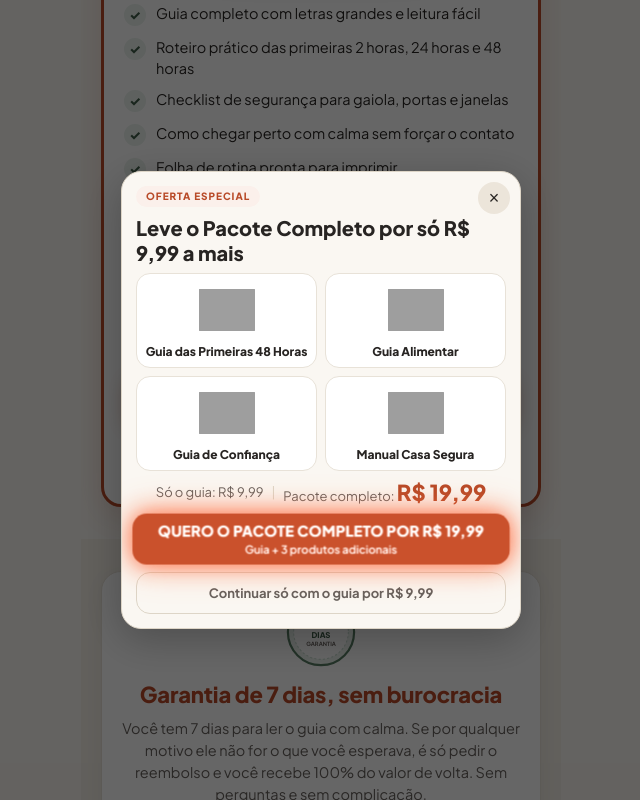
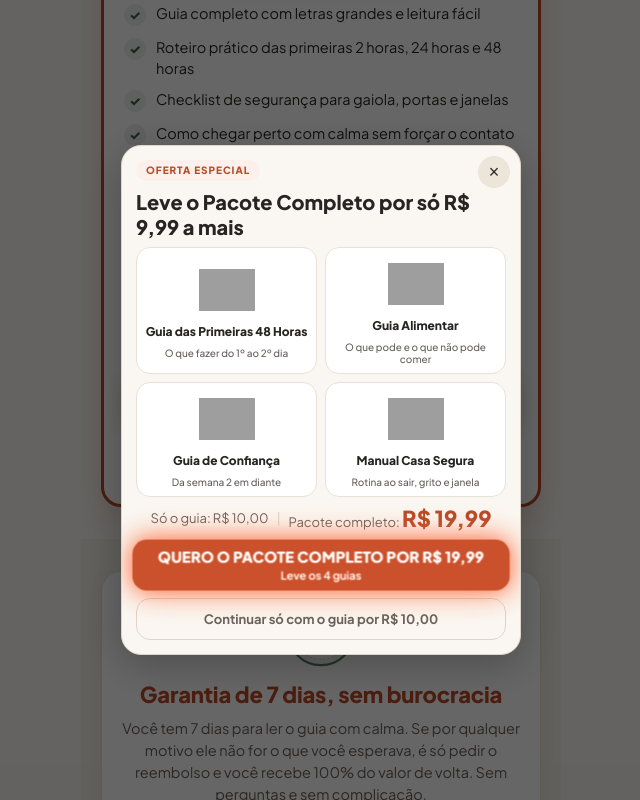
Before and after one commit to Eltonsilva02/calopsita, a plain HTML site: page index.html in a window 1280 px wide. Both pictures are taken after a click on the button "QUERO ACESSAR AGORA". Shown: the part 5696-6496 px from the top of the page, without its empty margins (319-959 px from the left). Drawn offline with Linux system fonts and the light colour scheme; grey boxes are pictures that could not be loaded.

Commit message:
fix(popup): update guide descriptions and price labels

```diff
--- a/index.html
+++ b/index.html
@@ -1168,6 +1168,14 @@
       max-height: 30px;
     }
 
+    .modal-item-sub {
+      font-size: 10px;
+      font-weight: 500;
+      color: var(--text-muted);
+      line-height: 1.2;
+      margin-top: 2px;
+    }
+
     /* LINHA DE PREÇO CENTRALIZADA */
     .modal-price-row {
       display: flex;
@@ -1352,6 +1360,10 @@
       }
       .modal-item-label {
         font-size: 11px;
+      }
+      .modal-item-sub {
+        font-size: 9px;
+        line-height: 1.15;
       }
       .modal-price-row {
         font-size: 12px;
@@ -2187,6 +2199,7 @@
             >
           </div>
           <div class="modal-item-label">Guia das Primeiras 48 Horas</div>
+          <div class="modal-item-sub">O que fazer do 1º ao 2º dia</div>
         </div>
         <div class="modal-grid-item">
           <div class="modal-item-mockup">
@@ -2201,6 +2214,7 @@
             >
           </div>
           <div class="modal-item-label">Guia Alimentar</div>
+          <div class="modal-item-sub">O que pode e o que não pode comer</div>
         </div>
         <div class="modal-grid-item">
           <div class="modal-item-mockup">
@@ -2215,6 +2229,7 @@
             >
           </div>
           <div class="modal-item-label">Guia de Confiança</div>
+          <div class="modal-item-sub">Da semana 2 em diante</div>
         </div>
         <div class="modal-grid-item">
           <div class="modal-item-mockup">
@@ -2229,12 +2244,13 @@
             >
           </div>
           <div class="modal-item-label">Manual Casa Segura</div>
+          <div class="modal-item-sub">Rotina ao sair, grito e janela</div>
         </div>
       </div>
 
       <!-- LINHA DE PREÇO CENTRALIZADA -->
       <div class="modal-price-row">
-        <span>Só o guia: R$ 9,99</span>
+        <span>Só o guia: R$ 10,00</span>
         <span class="price-separator">|</span>
         <span>Pacote completo: <strong class="price-highlight">R$ 19,99</strong></span>
       </div>
@@ -2242,12 +2258,12 @@
       <!-- BOTÃO PRINCIPAL: PACOTE COMPLETO -->
       <a href="https://pay.lowify.com.br/checkout?product_id=zAwoQU" class="btn-modal-premium">
         <span class="btn-primary-text">QUERO O PACOTE COMPLETO POR R$ 19,99</span>
-        <span class="btn-sub-text">Guia + 3 produtos adicionais</span>
+        <span class="btn-sub-text">Leve os 4 guias</span>
       </a>
 
       <!-- BOTÃO SECUNDÁRIO: CONTINUAR SÓ COM O GUIA -->
       <a href="https://pay.lowify.com.br/checkout?product_id=GUtQBm" class="btn-modal-normal">
-        Continuar só com o guia por R$ 9,99
+        Continuar só com o guia por R$ 10,00
       </a>
     </div>
   </div>
```
